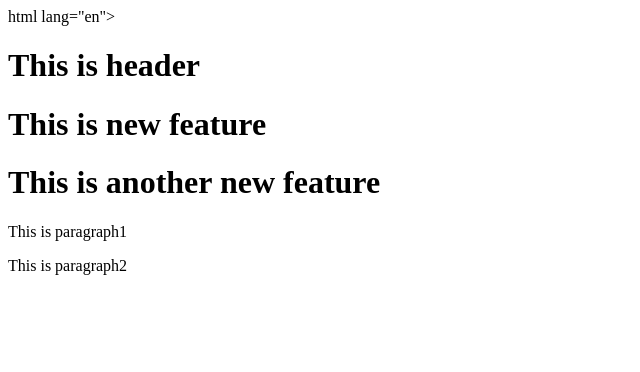
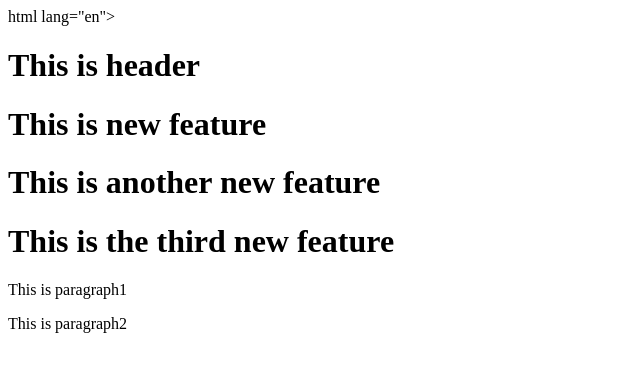
Before and after one commit to KhanShelby/sample_git2, a plain HTML site: page index.html in a window 1280 px wide. Shown: the whole page, without its empty margins (0-640 px from the left). Drawn offline with Linux system fonts and the light colour scheme.

Commit message:
third new feature

```diff
--- a/index.html
+++ b/index.html
@@ -5,6 +5,7 @@ html lang="en">
 <h1>This is header</h1>
 <h1>This is new feature</h1>
 <h1>This is another new feature</h1>
+<h1>This is the third new feature</h1>
 <p>This is paragraph1</p>
 <p>This is paragraph2</p>
 </body>
```
